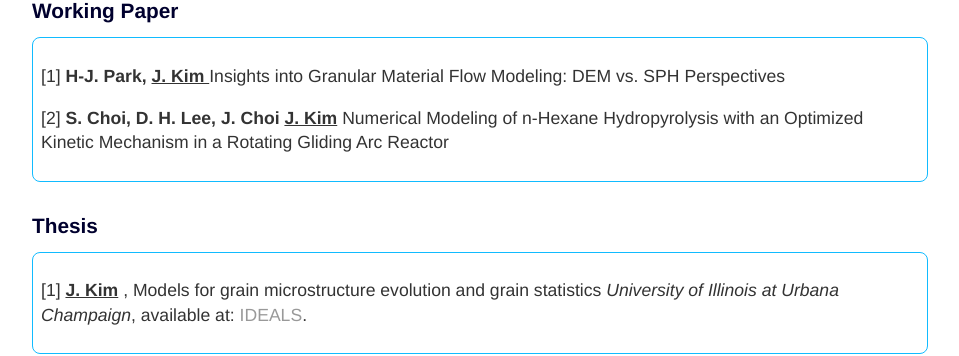
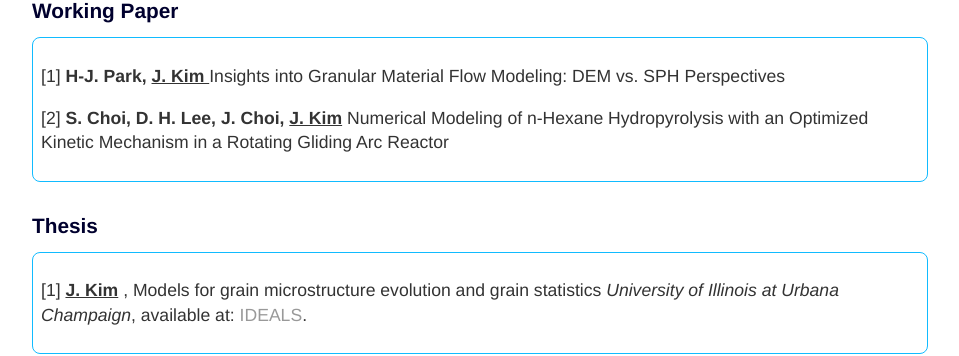
Before and after one commit to jaekwangjk/jaekwangjk.github.io, a Jekyll site: the page built from publication.html, in a window 1280 px wide. Shown: the part 1180-1536 px from the top of the page, without its empty margins (160-1119 px from the left). Built offline with Jekyll 4.4.1, drawn with Linux system fonts in a browser that asks for light colours.

```diff
--- a/publication.html
+++ b/publication.html
@@ -93,7 +93,7 @@ title: Jaekwang Kim
 	[1] <strong>H-J. Park, <u>J. Kim </u> </strong> Insights into Granular Material Flow Modeling: DEM vs. SPH Perspectives
 	</p>
 	<p>
-	[2] <strong>S. Choi, D. H. Lee, J. Choi <u>J. Kim</u> </strong> Numerical Modeling of n-Hexane Hydropyrolysis with an
+	[2] <strong>S. Choi, D. H. Lee, J. Choi, <u>J. Kim</u> </strong> Numerical Modeling of n-Hexane Hydropyrolysis with an
 Optimized Kinetic Mechanism in a Rotating Gliding Arc Reactor
 	</p>
 	</div>
```
